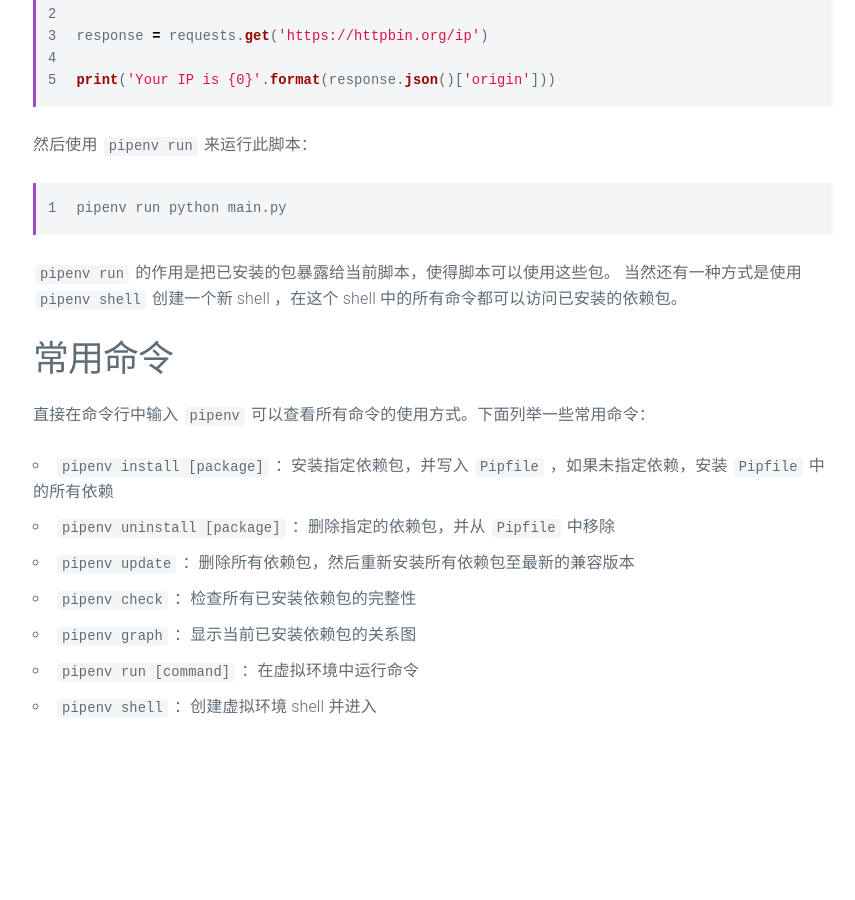
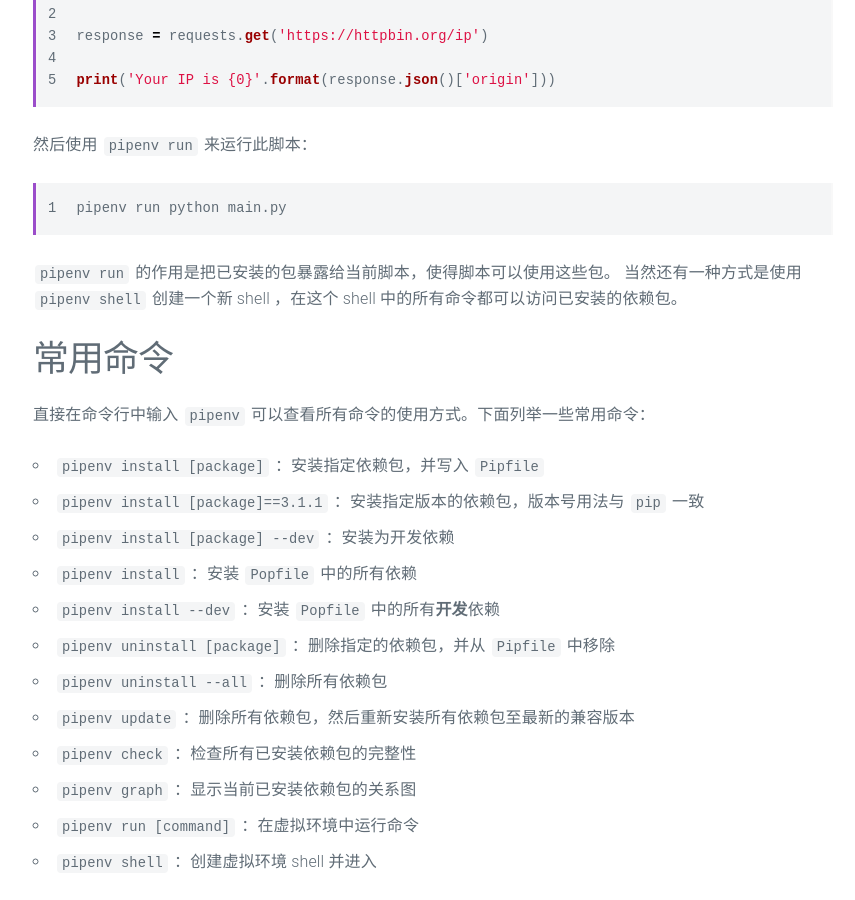
Before and after one commit to mmzhong/mmzhong.github.io, a Jekyll site: the page built from _posts/2018-02-03-pipenv.md, in a window 1280 px wide and 900 px high, scrolled down 2040 px. Shown: the whole window, without its empty margins (207-1062 px from the left). Built offline with Jekyll 4.4.1, drawn with Linux system fonts in a browser that asks for light colours; before the commit the page ends 2785 px from its top, so only the background shows below that.

Commit message:
docs: add some more common commands

```diff
--- a/_posts/2018-02-03-pipenv.md
+++ b/_posts/2018-02-03-pipenv.md
@@ -93,8 +93,13 @@ pipenv run python main.py
 
 直接在命令行中输入 `pipenv` 可以查看所有命令的使用方式。下面列举一些常用命令：
 
-* `pipenv install [package]` ：安装指定依赖包，并写入 `Pipfile` ，如果未指定依赖，安装 `Pipfile` 中的所有依赖
+* `pipenv install [package]` ：安装指定依赖包，并写入 `Pipfile`
+* `pipenv install [package]==3.1.1` ：安装指定版本的依赖包，版本号用法与 `pip` 一致
+* `pipenv install [package] --dev` ：安装为开发依赖
+* `pipenv install` ：安装 `Popfile` 中的所有依赖
+* `pipenv install --dev` ：安装 `Popfile` 中的所有**开发**依赖
 * `pipenv uninstall [package]` ：删除指定的依赖包，并从 `Pipfile` 中移除
+* `pipenv uninstall --all` ：删除所有依赖包
 * `pipenv update` ：删除所有依赖包，然后重新安装所有依赖包至最新的兼容版本
 * `pipenv check` ：检查所有已安装依赖包的完整性
 * `pipenv graph` ：显示当前已安装依赖包的关系图
```
